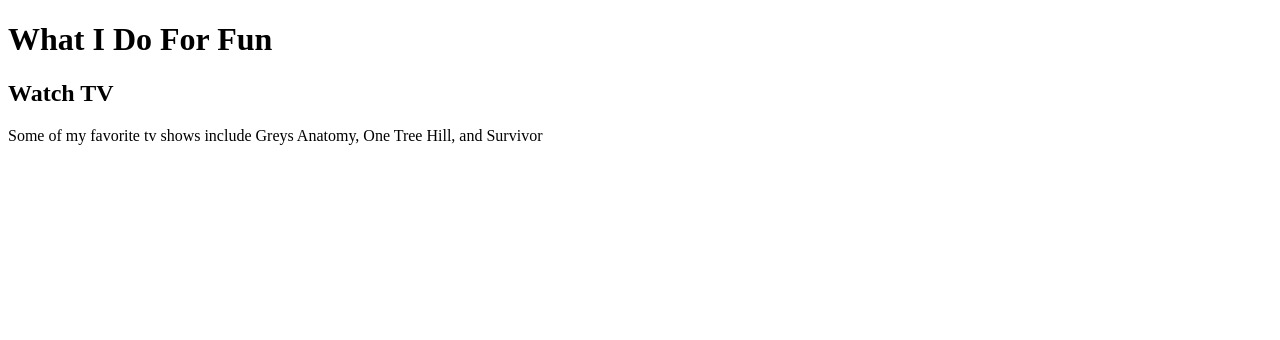
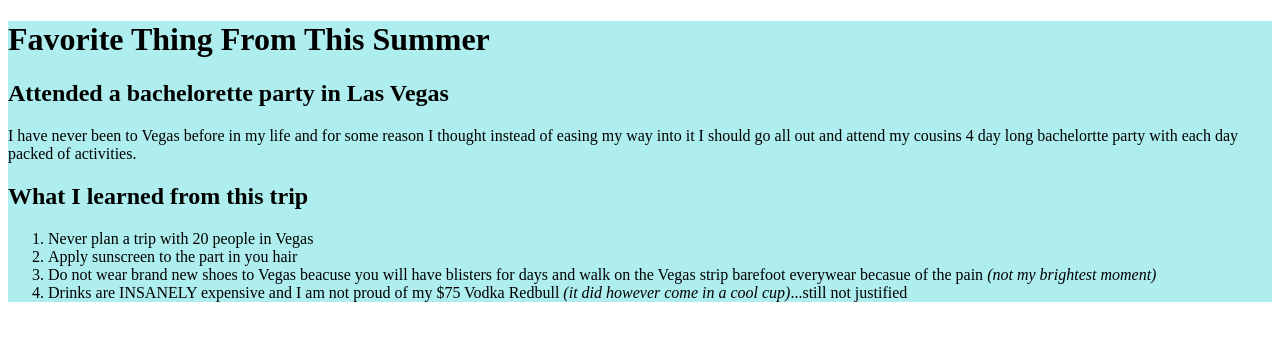
Before and after one commit to emmakuzas/emmakuzas.github.io, a plain HTML site: page index.html in a window 1280 px wide. Drawn offline with Linux system fonts and the light colour scheme.

Commit message:
Add files via upload
Week 3 about my summer

```diff
--- a/index.html
+++ b/index.html
@@ -2,10 +2,22 @@
 <html>
     <head></head>
     <body>
-        <h1>What I Do For Fun</h1>
-        <h2>Watch TV</h2>
-        <p>
-           Some of my favorite tv shows include Greys Anatomy, One Tree Hill, and Survivor
-        </p>
+
+    <div style="background-color:paleturquoise;">
+        <h1>Favorite Thing From This Summer</h1>
+        <h2>Attended a bachelorette party in Las Vegas</h2>
+        <p>I have never been to Vegas before in my life and for some reason I thought instead of easing my way into it I should go all out and attend my cousins 4 day long bachelortte party with each day packed <b FULL> </b> of activities. </p>
+
+        <h2>What I learned from this trip</h2>
+        <ol>
+            <li> Never plan a trip with 20 people in Vegas</li>
+            <li> Apply sunscreen to the part in you hair</li>
+            <li> Do not wear brand new shoes to Vegas beacuse you will have blisters for days and walk on the Vegas strip barefoot everywear becasue of the pain <i>(not my brightest moment)</i></li>
+            <li> Drinks are INSANELY expensive and I am not proud of my $75 Vodka Redbull <i>(it did however come in a cool cup)</i>...still not justified </li>
+    </ol>
+
+        </div>
+
+
     </body>
 </html>
```
